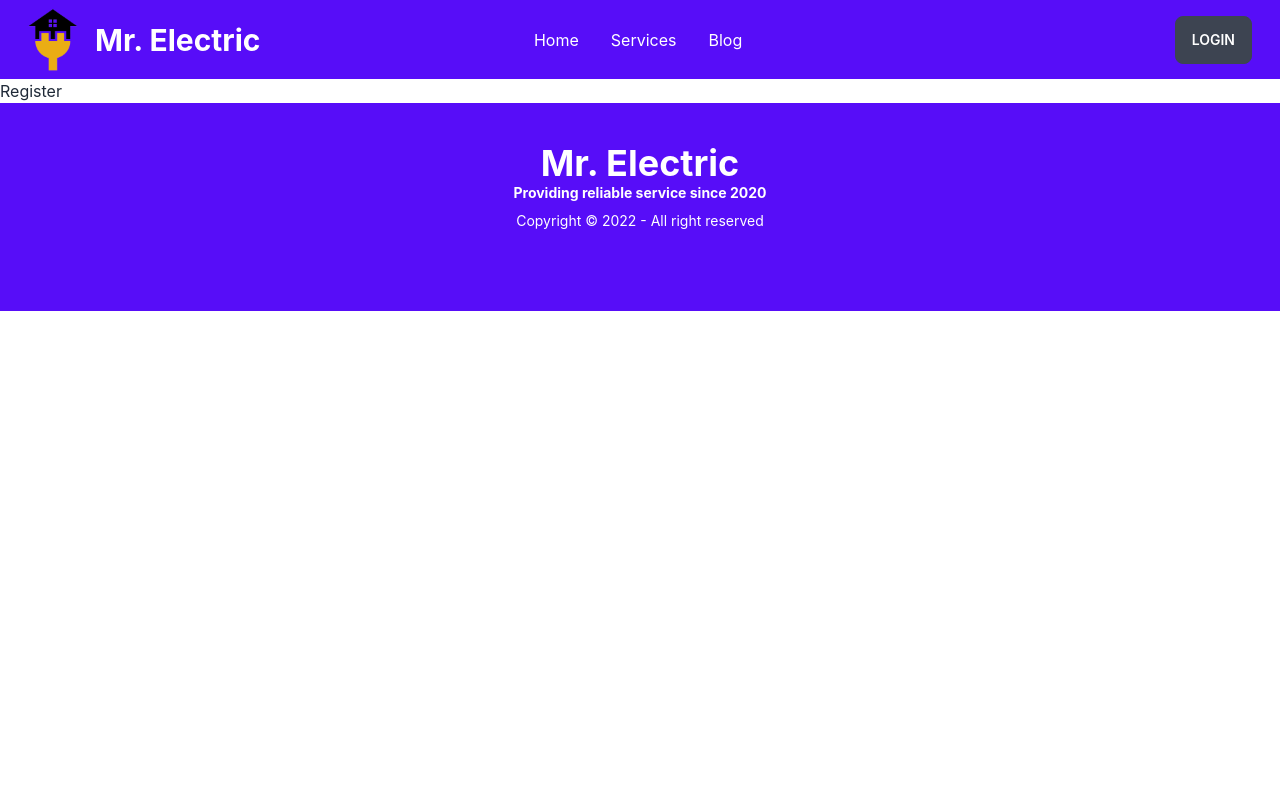
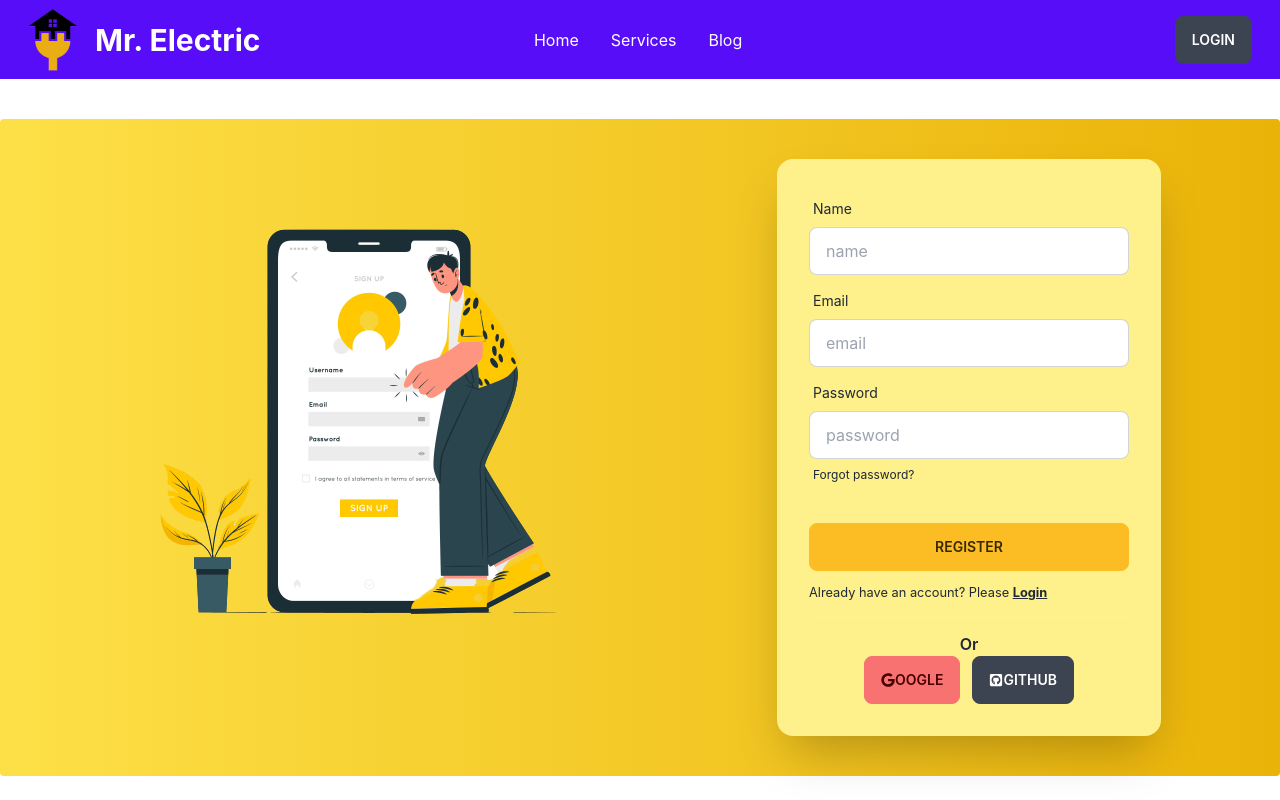
Before and after one commit to Khalid-Hasan96/serevice-review-client, a React (Create React App) app: page /register in a window 1280 px wide. Shown: the top 800 px of the page. Built offline with nearby package versions, Linux system fonts and the light colour scheme.

Commit message:
registration page added

```diff
--- a/src/Pages/Login/Login.js
+++ b/src/Pages/Login/Login.js
@@ -1,6 +1,7 @@
 import React from 'react';
 import { Link } from 'react-router-dom';
 import login from '../../assets/login.png';
+import { FaGoogle, FaGithubSquare } from 'react-icons/fa';
 
 const Login = () => {
       return (
@@ -33,7 +34,10 @@ const Login = () => {
                                     <hr />
                                     <div>
                                           <h4 className='text-center font-semibold'>Or</h4>
-
+                                          <div className='flex justify-center gap-3'>
+                                                <button className='btn btn-error'><FaGoogle />oogle</button>
+                                                <button className='btn'><FaGithubSquare />Github</button>
+                                          </div>
                                     </div>
                               </div>
                         </div>
--- a/src/Pages/Login/Register.js
+++ b/src/Pages/Login/Register.js
@@ -1,9 +1,53 @@
 import React from 'react';
+import { Link } from 'react-router-dom';
+import register from '../../assets/register.png';
+import { FaGoogle, FaGithubSquare } from 'react-icons/fa';
 
 const Register = () => {
       return (
-            <div>
-                  <h2>Register</h2>
+            <div className="bg-gradient-to-r from-yellow-300 to-yellow-500 rounded my-10">
+                  <div className="flex p-10 lg:justify-around ">
+                        <div className="">
+                              <img src={register} alt="" />
+                        </div>
+                        <div className="card flex-shrink-0 w-full max-w-sm shadow-2xl bg-yellow-200">
+                              <div className="card-body">
+                                    <div className="form-control">
+                                          <label className="label">
+                                                <span className="label-text">Name</span>
+                                          </label>
+                                          <input type="text" placeholder="name" className="input input-bordered" required />
+                                    </div>
+                                    <div className="form-control">
+                                          <label className="label">
+                                                <span className="label-text">Email</span>
+                                          </label>
+                                          <input type="email" placeholder="email" className="input input-bordered" required />
+                                    </div>
+                                    <div className="form-control">
+                                          <label className="label">
+                                                <span className="label-text">Password</span>
+                                          </label>
+                                          <input type="password" placeholder="password" className="input input-bordered" required />
+                                          <label className="label">
+                                                <button href="#" className="label-text-alt link link-hover">Forgot password?</button>
+                                          </label>
+                                    </div>
+                                    <div className="form-control mt-6">
+                                          <button className="btn btn-warning">Register</button>
+                                          <small className='my-3'>Already have an account? Please <Link to='/login' className='underline font-bold'>Login</Link></small>
+                                    </div>
+                                    <hr />
+                                    <div>
+                                          <h4 className='text-center font-semibold'>Or</h4>
+                                          <div className='flex justify-center gap-3'>
+                                                <button className='btn btn-error'><FaGoogle />oogle</button>
+                                                <button className='btn'><FaGithubSquare />Github</button>
+                                          </div>
+                                    </div>
+                              </div>
+                        </div>
+                  </div>
             </div>
       );
 };
```
